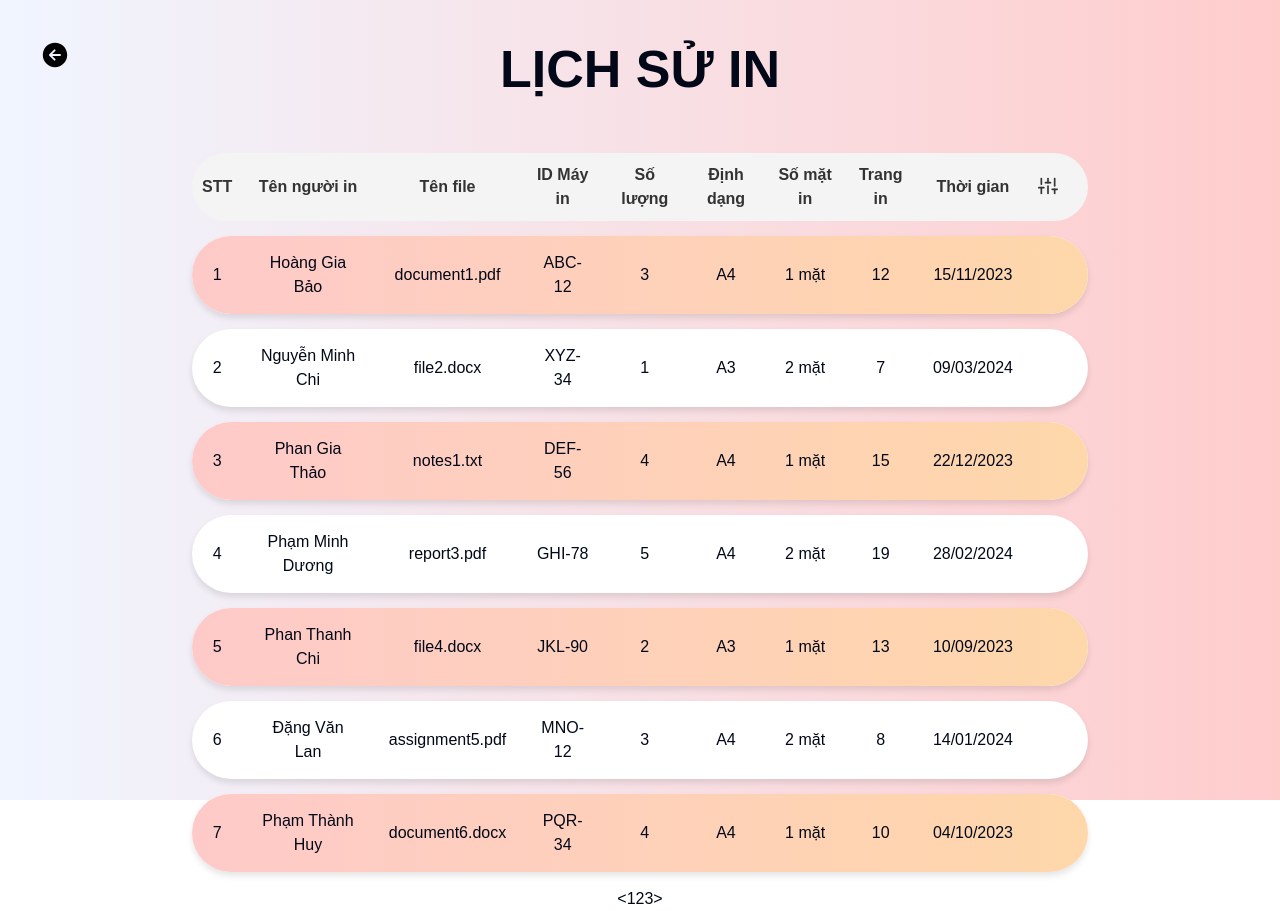
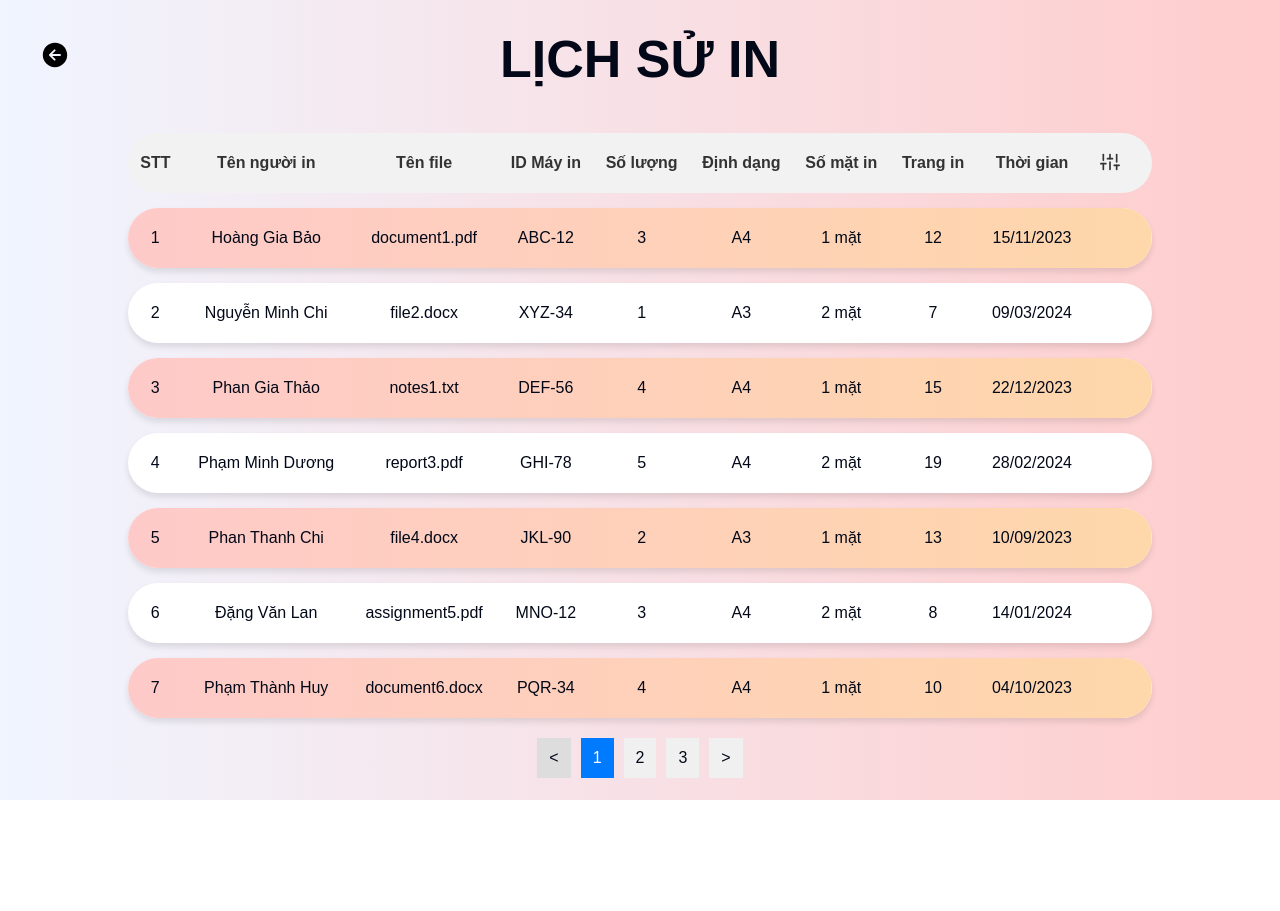
Before and after one commit to Benhidangiu1408/BTL-CNPM, a React (Vite) app: page /history in a window 1280 px wide. After the commit the page ends 800 px from the top, so only its background shows below. Built offline with nearby package versions, Linux system fonts and the light colour scheme.

Commit message:
Update PrintHistory.css

```diff
--- a/src/pages/HistoryPage/PrintHistory.css
+++ b/src/pages/HistoryPage/PrintHistory.css
@@ -8,6 +8,7 @@
   justify-content: flex-start;
   height: 100vh;
   background: linear-gradient(to right, #f0f5ff, #ffcccc);
+  overflow: hidden;
 }
 
 .history-container h1 {
@@ -15,8 +16,8 @@
   width: 30%;
   font-size: 52px;
   font-weight: bold;
-  margin-top: 30px;
-  margin-bottom: 30px;
+  margin-top: 20px;
+  margin-bottom: 20px;
 }
 
 .back-button {
@@ -33,25 +34,27 @@
 .history-container table {
   border-collapse: separate;
   border-spacing: 0 15px;
-  width: 70%;
+  width: 80%;
   font-family: Arial, sans-serif;
 }
 
 .history-container thead th {
-  background-color: #f4f4f4;
+  background-color: #f2f2f2;
   color: #333;
-  padding: 10px 15px;
+  padding: 15px;
   text-align: center;
   height: 60px;
+  flex: 1;
 }
 
 .history-container thead tr th {
-  padding: 10px;
+  padding: 12px;
   text-align: center;
 }
 
 .history-container tbody tr td {
   padding: 10px;
+  flex: 1;
 }
 
 .history-container tbody tr {
@@ -73,7 +76,6 @@
 .history-container tbody tr td {
   padding: 15px;
   text-align: center;
-  border: none;
   height: 60px;
 }
 
@@ -152,3 +154,28 @@
   border-radius: 5px;
   cursor: pointer;
 }
+
+.pagination {
+  display: flex;
+  justify-content: center;
+  margin-top: 5px;
+  margin-bottom: 40px;
+}
+
+.page-button {
+  padding: 8px 12px;
+  margin: 0 5px;
+  border: none;
+  background-color: #f0f0f0;
+  cursor: pointer;
+}
+
+.page-button.active {
+  background-color: #007bff;
+  color: white;
+}
+
+.page-button:disabled {
+  cursor: not-allowed;
+  background-color: #ddd;
+}
```
